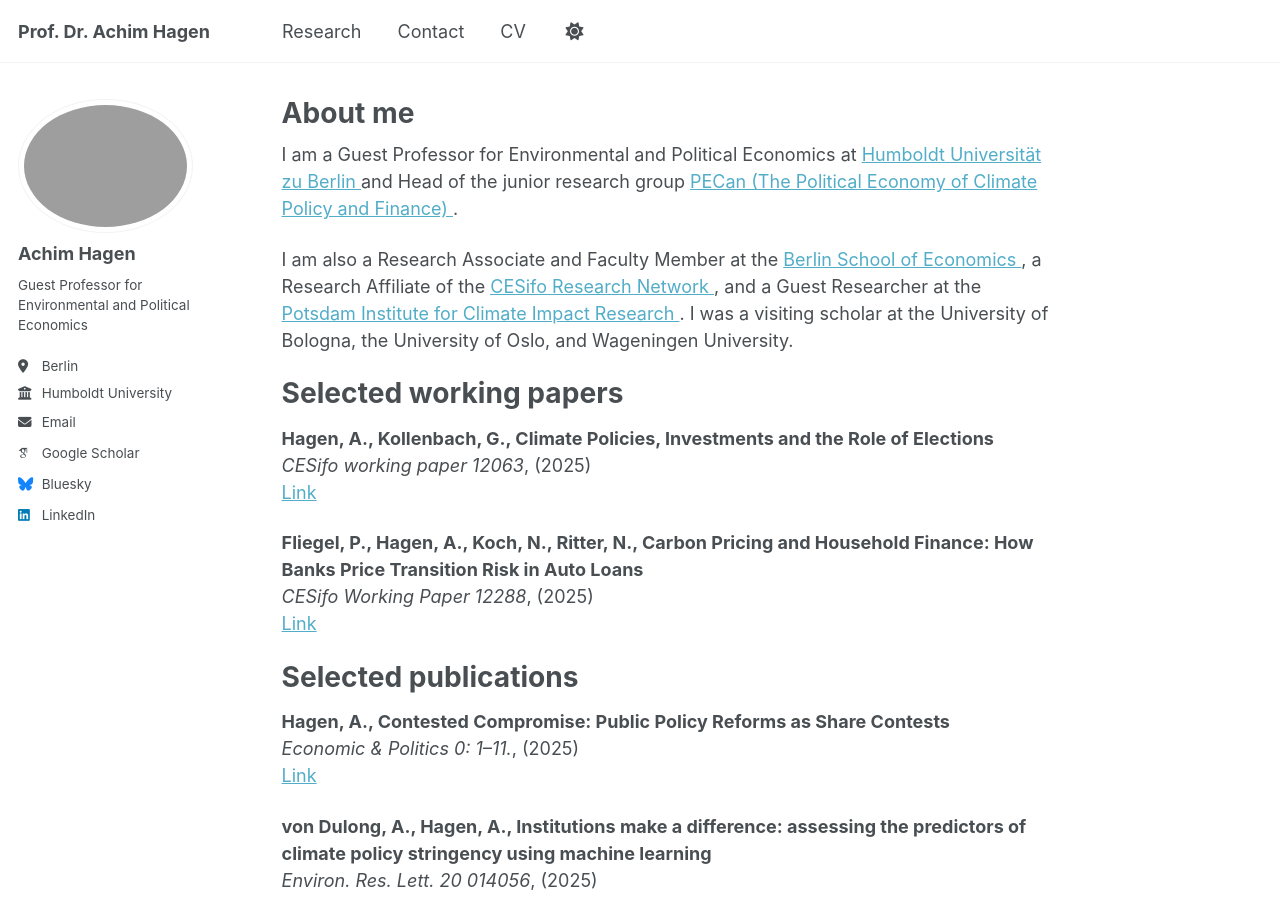
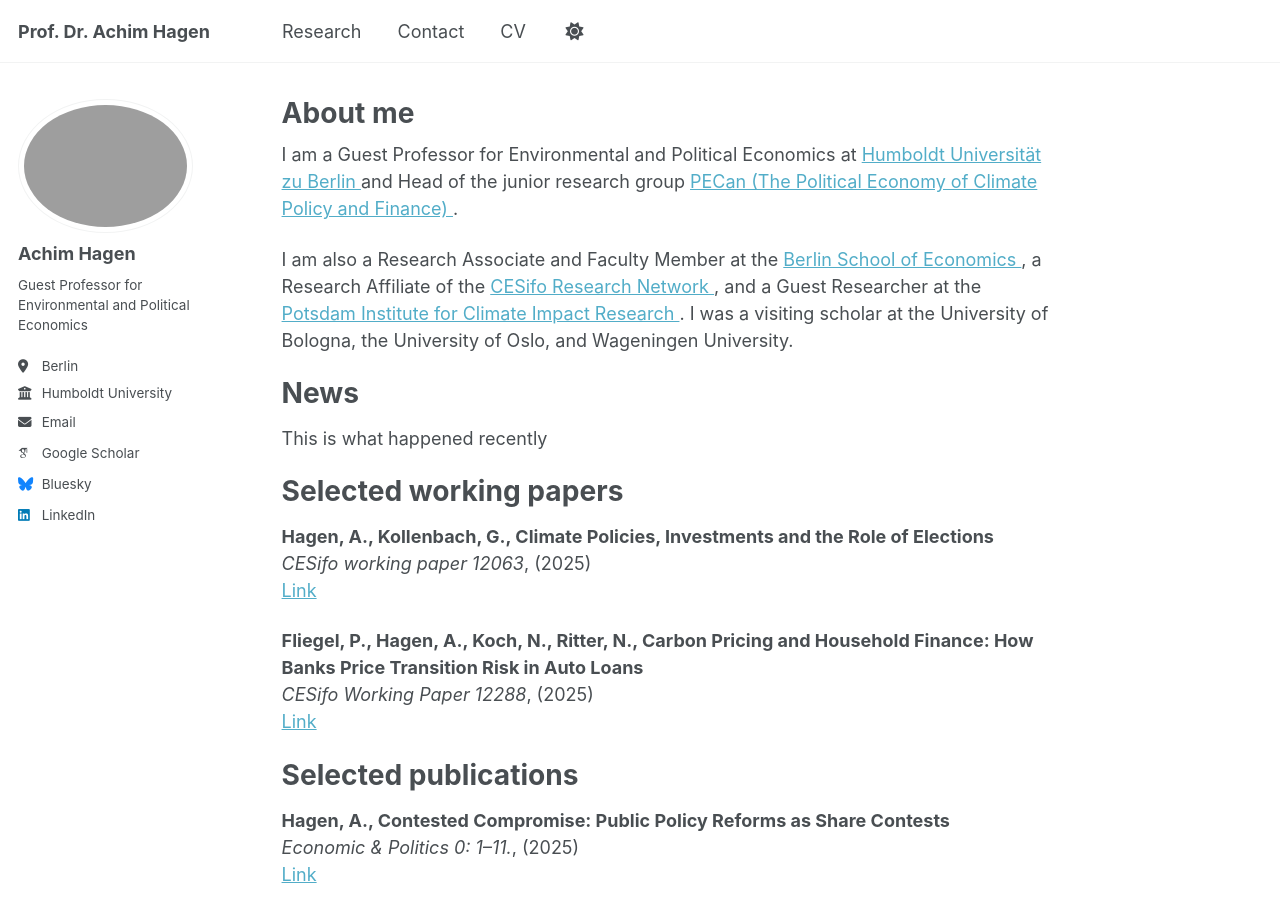
Before and after one commit to achhag/academic, a Jekyll site: the page built from _pages/about.md, in a window 1280 px wide and 900 px high. Built offline with Jekyll 4.4.1, drawn with Linux system fonts in a browser that asks for light colours; some web fonts are replaced; a script bundle is joined from its source files by our own code; library files that are not in the unit come from our copies.

Commit message:
Update about.md

```diff
--- a/_pages/about.md
+++ b/_pages/about.md
@@ -33,6 +33,11 @@ Potsdam Institute for Climate Impact Research
 </a>. I was a visiting scholar at the University of Bologna,
 the University of Oslo, and Wageningen University.
 </p>
+
+News
+======
+
+This is what happened recently
 
 Selected working papers
 ======
```
